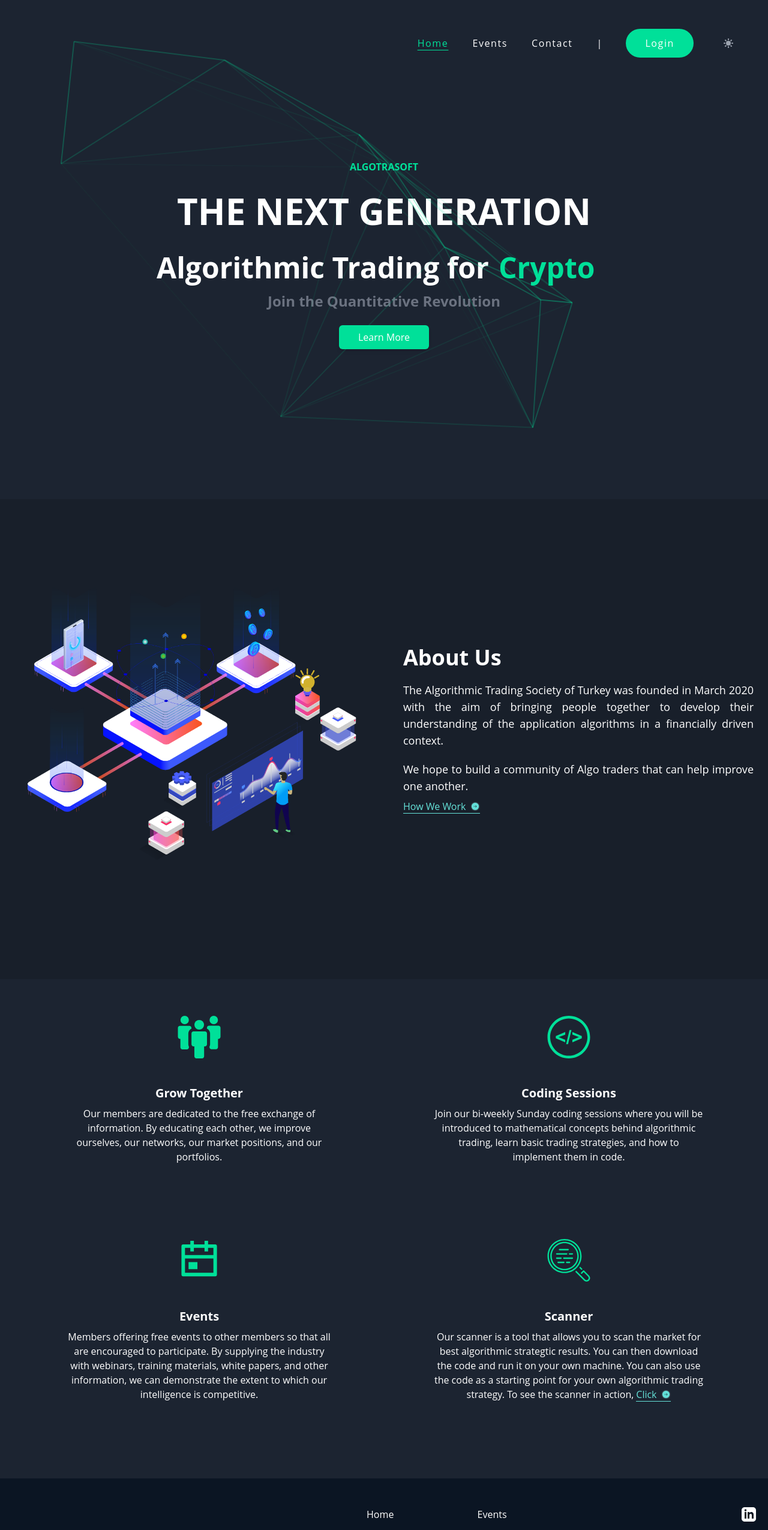
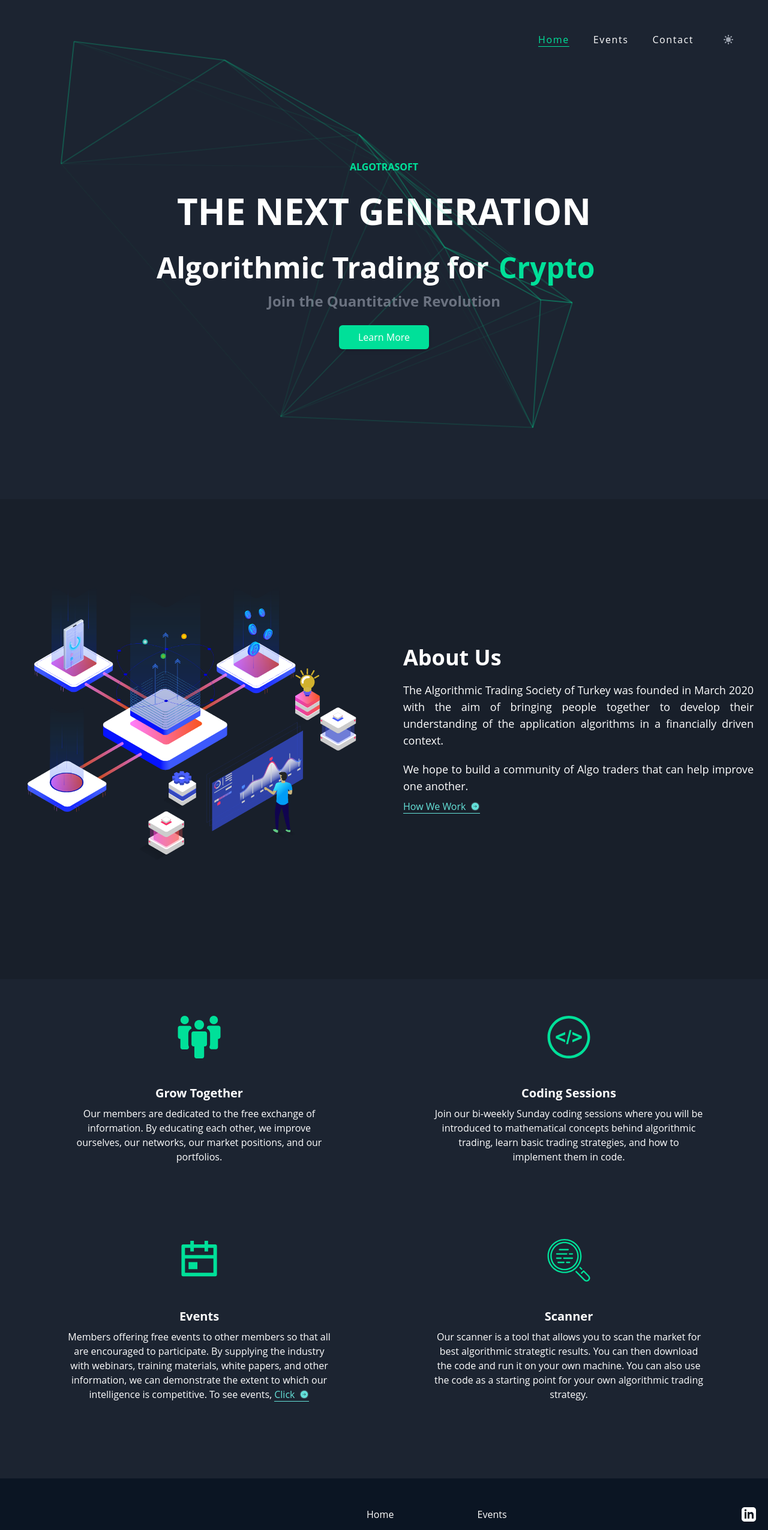
Before and after one commit to ahmetcankaratas/algotrasoft-community-nextjs, a Next.js app: page / in a window 1280 px wide. Shown: the top 2550 px of the page at 60% size. Built offline with nearby package versions, Linux system fonts and the light colour scheme.

Commit message:
feat(work):updat work componet

```diff
--- a/src/components/about.tsx
+++ b/src/components/about.tsx
@@ -1,4 +1,5 @@
 import Link from "next/link";
+import Image from "next/image"
 const About: React.FC = () => {
   return (
     <section
@@ -7,7 +8,7 @@
     >
       <div className="container mx-auto flex flex-col items-center px-6 pt-24 pb-32 md:flex-row md:space-x-16">
         <div className="w-2/3 md:w-1/2">
-          <img src="/images/network.png" alt="" className="mb-10" />
+          <Image height={584} width={584} src="/images/network.png" alt="" className="mb-10" />
         </div>
 
         <div className="flex flex-col items-start md:w-1/2">
--- a/src/components/layout/header.tsx
+++ b/src/components/layout/header.tsx
@@ -26,11 +26,6 @@
         <Link href="/contact" className={linkClass('/contact')}>
           Contact
         </Link>
-        <span>|</span>
-        <Link href="/auth"
-      className="rounded-full bg-darkCyan px-8 py-3 tracking-widest hover:bg-accentCyan hover:opacity-70"
-      >Login
-    </Link>
         <button
           id="theme-toggle"
           className="none 5 rounded-lg p-2 text-sm text-gray-500 hover:bg-gray-100 focus:outline focus:ring-4 focus:ring-gray-200 dark:text-gray-400 dark:ring-gray-700 dark:hover:bg-gray-700"
--- a/src/components/newsletter/newsletter-registration.tsx
+++ b/src/components/newsletter/newsletter-registration.tsx
@@ -42,7 +42,7 @@
     return data;
   };
 
-  const handleSubmit = async (event: any) => {
+  const handleSubmit = async (event: React.FormEvent<HTMLFormElement>) => {
     event.preventDefault();
 
     const enteredEmail = emailInputRef.current!.value;
--- a/src/components/work.tsx
+++ b/src/components/work.tsx
@@ -44,7 +44,19 @@
               encouraged to participate. By supplying the industry with
               webinars, training materials, white papers, and other information,
               we can demonstrate the extent to which our intelligence is
-              competitive.
+              competitive. To see
+              events,{" "}
+              <Link
+                href="/events"
+                className="border-b border-accentCyan text-accentCyan"
+              >
+                Click
+                <img
+                  src="/images/icon-arrow.svg"
+                  alt=""
+                  className="ml-2 inline pb-1"
+                />
+              </Link>
             </p>
           </div>
 
@@ -57,19 +69,7 @@
               Our scanner is a tool that allows you to scan the market for best
               algorithmic strategtic results. You can then download the code and
               run it on your own machine. You can also use the code as a
-              starting point for your own algorithmic trading strategy. To see
-              the scanner in action,{" "}
-              <Link
-                href="/scanner#scanner"
-                className="border-b border-accentCyan text-accentCyan"
-              >
-                Click
-                <img
-                  src="/images/icon-arrow.svg"
-                  alt=""
-                  className="ml-2 inline pb-1"
-                />
-              </Link>
+              starting point for your own algorithmic trading strategy.
             </p>
           </div>
         </div>
--- a/src/hooks/use-dark-side.tsx
+++ b/src/hooks/use-dark-side.tsx
@@ -1,7 +1,7 @@
 import { useEffect, Dispatch, SetStateAction } from "react";
 import { useApp } from "../store/app-state";
 
-export default function useDarkSide():[string, Dispatch<SetStateAction<string>>] {
+const useDarkSide = ():[string, Dispatch<SetStateAction<string>>] => {
     const { theme, setTheme } = useApp();
 
     const colorTheme = theme === "dark" ? "light" : "dark";
@@ -20,3 +20,5 @@
 
     return [colorTheme, setTheme]
 }
+
+export default useDarkSide;
```
